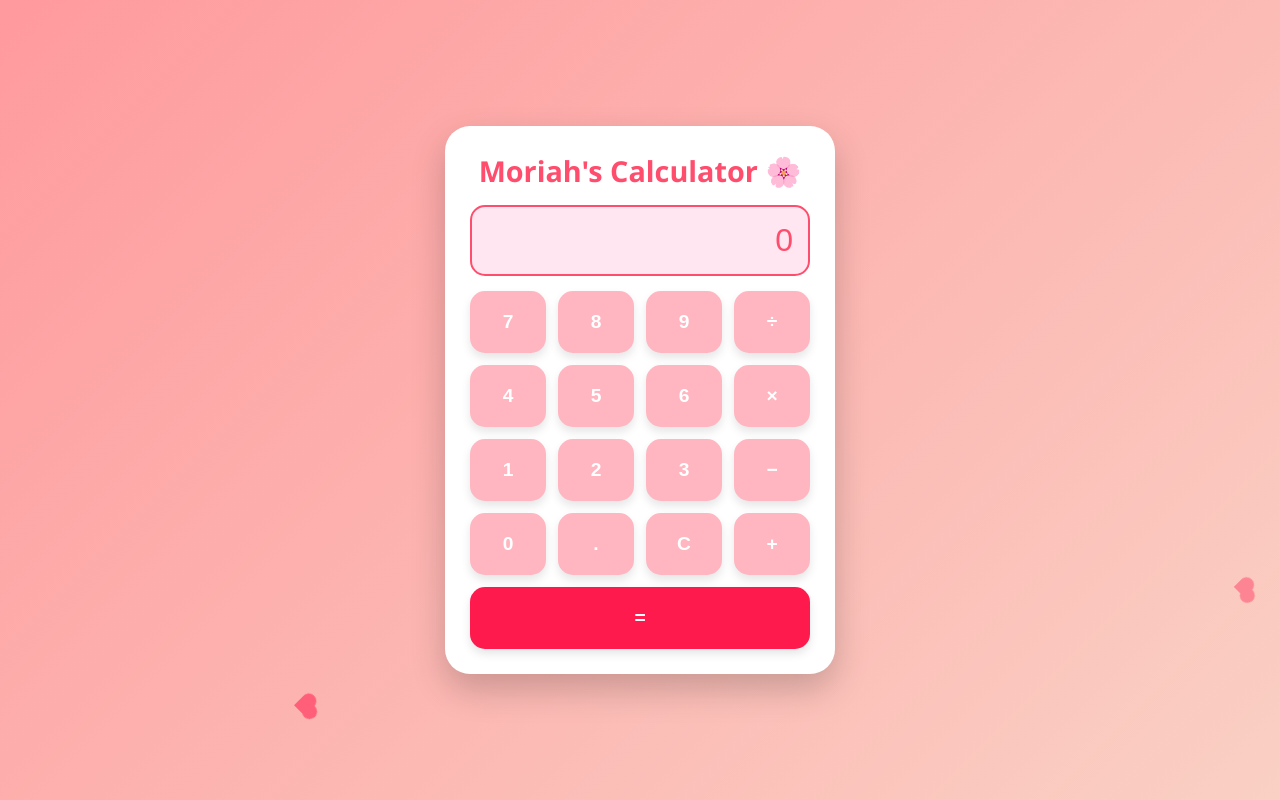
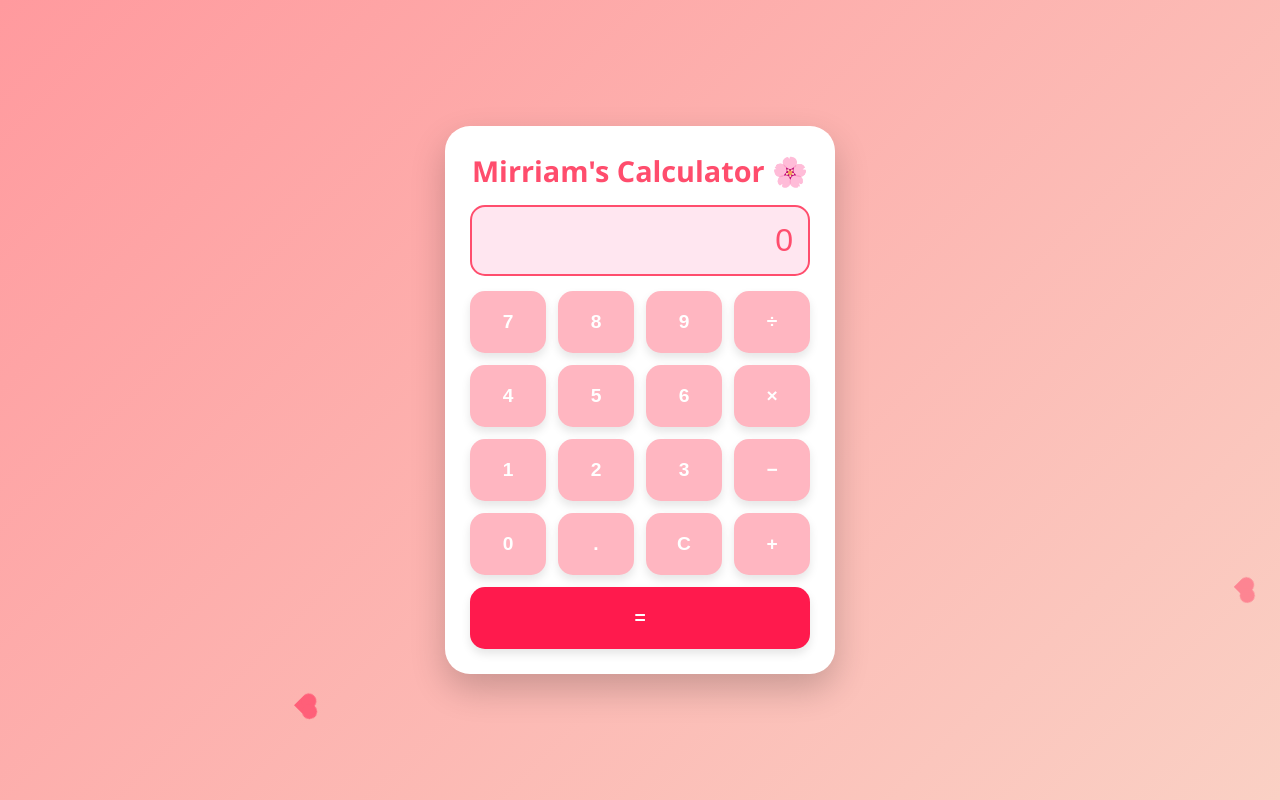
Before and after one commit to enockkaunda390-ship-it/Moriah, a plain HTML site: page index.html in a window 1280 px wide. Shown: the top 800 px of the page. Drawn offline with Linux system fonts and the light colour scheme.

Commit message:
Update index.html

```diff
--- a/index.html
+++ b/index.html
@@ -3,7 +3,7 @@
 <head>
 <meta charset="UTF-8">
 <meta name="viewport" content="width=device-width, initial-scale=1.0">
-<title>Moriah's Calculator</title>
+<title>Mirriam's Calculator</title>
 <style>
     body {
         font-family: 'Segoe UI', Tahoma, Geneva, Verdana, sans-serif;
@@ -110,7 +110,7 @@
 <body>
 
 <div class="calculator">
-    <div class="title">Moriah's Calculator 🌸</div>
+    <div class="title">Mirriam's Calculator 🌸</div>
     <input type="text" id="display" value="0">
     <div class="buttons">
         <button onclick="appendCharacter('7')">7</button>
```
